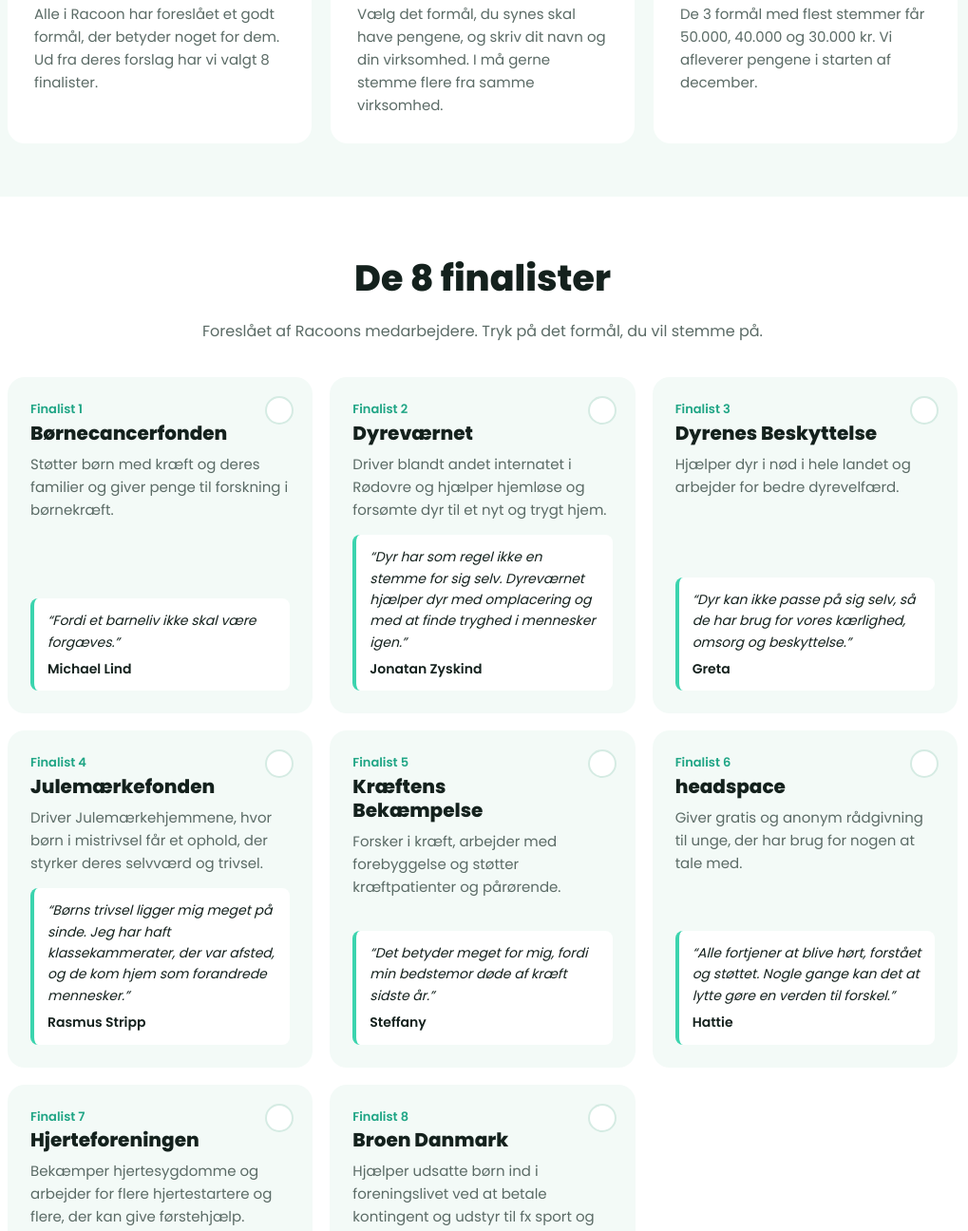
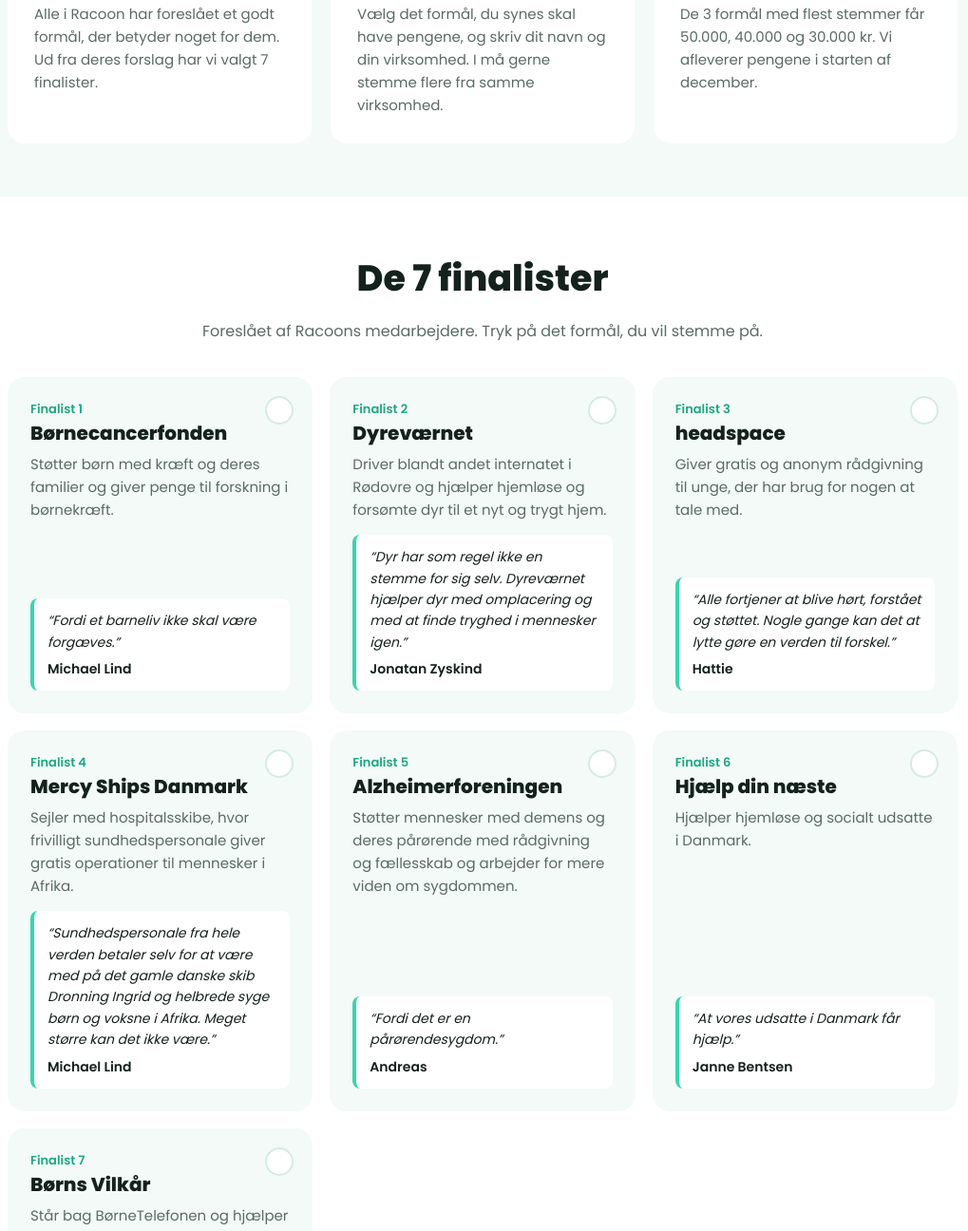
Before and after one commit to camillaillumhansen/racoon, a website: page julestemme/index.html in a window 1280 px wide. Shown: the part 1033-2329 px from the top of the page at 95% size, without its empty margins (132-1151 px from the left). Drawn offline with Linux system fonts and the light colour scheme.

Commit message:
Update index.html

```diff
--- a/julestemme/index.html
+++ b/julestemme/index.html
@@ -162,7 +162,7 @@
     <h2>Sådan foregår det</h2>
     <p class="lead">Det tager under ét minut at være med.</p>
     <div class="steps">
-      <div class="step"><div class="n">1</div><h3>Medarbejderne foreslog</h3><p>Alle i Racoon har foreslået et godt formål, der betyder noget for dem. Ud fra deres forslag har vi valgt 8 finalister.</p></div>
+      <div class="step"><div class="n">1</div><h3>Medarbejderne foreslog</h3><p>Alle i Racoon har foreslået et godt formål, der betyder noget for dem. Ud fra deres forslag har vi valgt 7 finalister.</p></div>
       <div class="step"><div class="n">2</div><h3>I stemmer</h3><p>Vælg det formål, du synes skal have pengene, og skriv dit navn og din virksomhed. I må gerne stemme flere fra samme virksomhed.</p></div>
       <div class="step"><div class="n">3</div><h3>Vi kører ud med checkene</h3><p>De 3 formål med flest stemmer får 50.000, 40.000 og 30.000 kr. Vi afleverer pengene i starten af december.</p></div>
     </div>
@@ -171,7 +171,7 @@
 
 <section class="vote" id="stem">
   <div class="wrap">
-    <h2>De 8 finalister</h2>
+    <h2>De 7 finalister</h2>
     <p class="lead">Foreslået af Racoons medarbejdere. Tryk på det formål, du vil stemme på.</p>
 
     <div id="vote-area">
@@ -224,18 +224,17 @@
 
 <script>
 /* =========================================================
-   RET HER: De 8 finalister
+   RET HER: De 7 finalister
    Skift navn, tekst og medarbejdercitat, når I har valgt dem.
    ========================================================= */
 const finalister = [
   { navn: "Børnecancerfonden", tekst: "Støtter børn med kræft og deres familier og giver penge til forskning i børnekræft.", citat: "Fordi et barneliv ikke skal være forgæves.", af: "Michael Lind" },
   { navn: "Dyreværnet", tekst: "Driver blandt andet internatet i Rødovre og hjælper hjemløse og forsømte dyr til et nyt og trygt hjem.", citat: "Dyr har som regel ikke en stemme for sig selv. Dyreværnet hjælper dyr med omplacering og med at finde tryghed i mennesker igen.", af: "Jonatan Zyskind" },
-  { navn: "Dyrenes Beskyttelse", tekst: "Hjælper dyr i nød i hele landet og arbejder for bedre dyrevelfærd.", citat: "Dyr kan ikke passe på sig selv, så de har brug for vores kærlighed, omsorg og beskyttelse.", af: "Greta" },
-  { navn: "Julemærkefonden", tekst: "Driver Julemærkehjemmene, hvor børn i mistrivsel får et ophold, der styrker deres selvværd og trivsel.", citat: "Børns trivsel ligger mig meget på sinde. Jeg har haft klassekammerater, der var afsted, og de kom hjem som forandrede mennesker.", af: "Rasmus Stripp" },
-  { navn: "Kræftens Bekæmpelse", tekst: "Forsker i kræft, arbejder med forebyggelse og støtter kræftpatienter og pårørende.", citat: "Det betyder meget for mig, fordi min bedstemor døde af kræft sidste år.", af: "Steffany" },
   { navn: "headspace", tekst: "Giver gratis og anonym rådgivning til unge, der har brug for nogen at tale med.", citat: "Alle fortjener at blive hørt, forstået og støttet. Nogle gange kan det at lytte gøre en verden til forskel.", af: "Hattie" },
-  { navn: "Hjerteforeningen", tekst: "Bekæmper hjertesygdomme og arbejder for flere hjertestartere og flere, der kan give førstehjælp.", citat: "Som hjerteløber har jeg oplevet, hvordan en hjertestarter tæt på kan gøre forskellen på liv og død. Derfor skal der flere hjertestartere ud i Danmark.", af: "Oscar" },
-  { navn: "Broen Danmark", tekst: "Hjælper udsatte børn ind i foreningslivet ved at betale kontingent og udstyr til fx sport og spejder.", citat: "Jeg ved fra egen erfaring, hvor vigtige foreninger er for børn, og hvor meget det betyder at være med i et fællesskab.", af: "Kristtina" }
+  { navn: "Mercy Ships Danmark", tekst: "Sejler med hospitalsskibe, hvor frivilligt sundhedspersonale giver gratis operationer til mennesker i Afrika.", citat: "Sundhedspersonale fra hele verden betaler selv for at være med på det gamle danske skib Dronning Ingrid og helbrede syge børn og voksne i Afrika. Meget større kan det ikke være.", af: "Michael Lind" },
+  { navn: "Alzheimerforeningen", tekst: "Støtter mennesker med demens og deres pårørende med rådgivning og fællesskab og arbejder for mere viden om sygdommen.", citat: "Fordi det er en pårørendesygdom.", af: "Andreas" },
+  { navn: "Hjælp din næste", tekst: "Hjælper hjemløse og socialt udsatte i Danmark.", citat: "At vores udsatte i Danmark får hjælp.", af: "Janne Bentsen" },
+  { navn: "Børns Vilkår", tekst: "Står bag BørneTelefonen og hjælper børn, der har det svært, med rådgivning og støtte.", citat: "", af: "" }
 ];
 
 /* =========================================================
@@ -265,8 +264,12 @@
     <blockquote><span class="q"></span><cite></cite></blockquote>`;
   el.querySelector("h3").textContent = f.navn;
   el.querySelector("p").textContent = f.tekst;
-  el.querySelector(".q").textContent = "“" + f.citat + "”";
-  el.querySelector("cite").textContent = f.af;
+  if (f.citat) {
+    el.querySelector(".q").textContent = "“" + f.citat + "”";
+    el.querySelector("cite").textContent = f.af;
+  } else {
+    el.querySelector("blockquote").remove();
+  }
   el.addEventListener("click", () => {
     valgt = f.navn;
     grid.querySelectorAll(".card").forEach(c => c.classList.toggle("picked", c === el));
```
